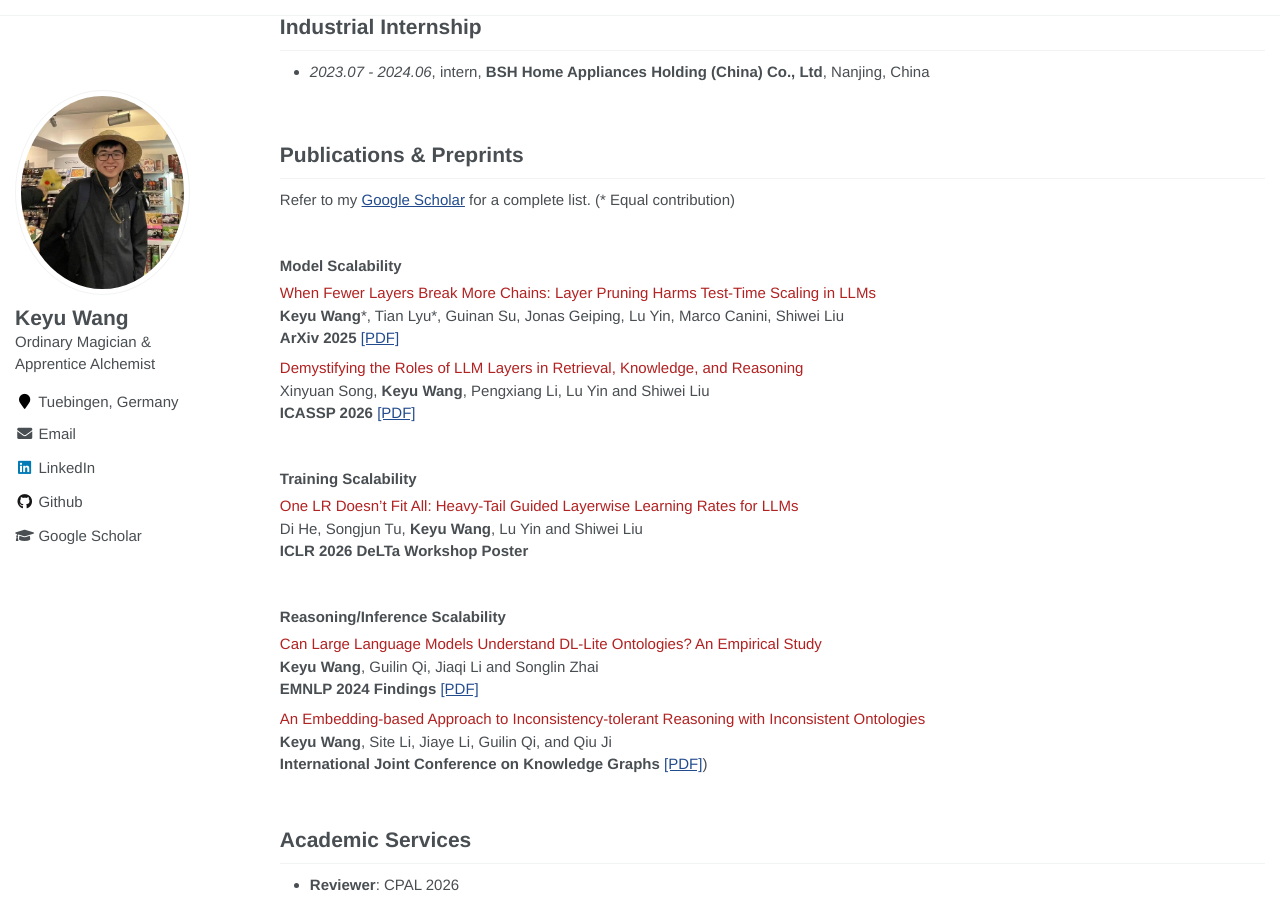
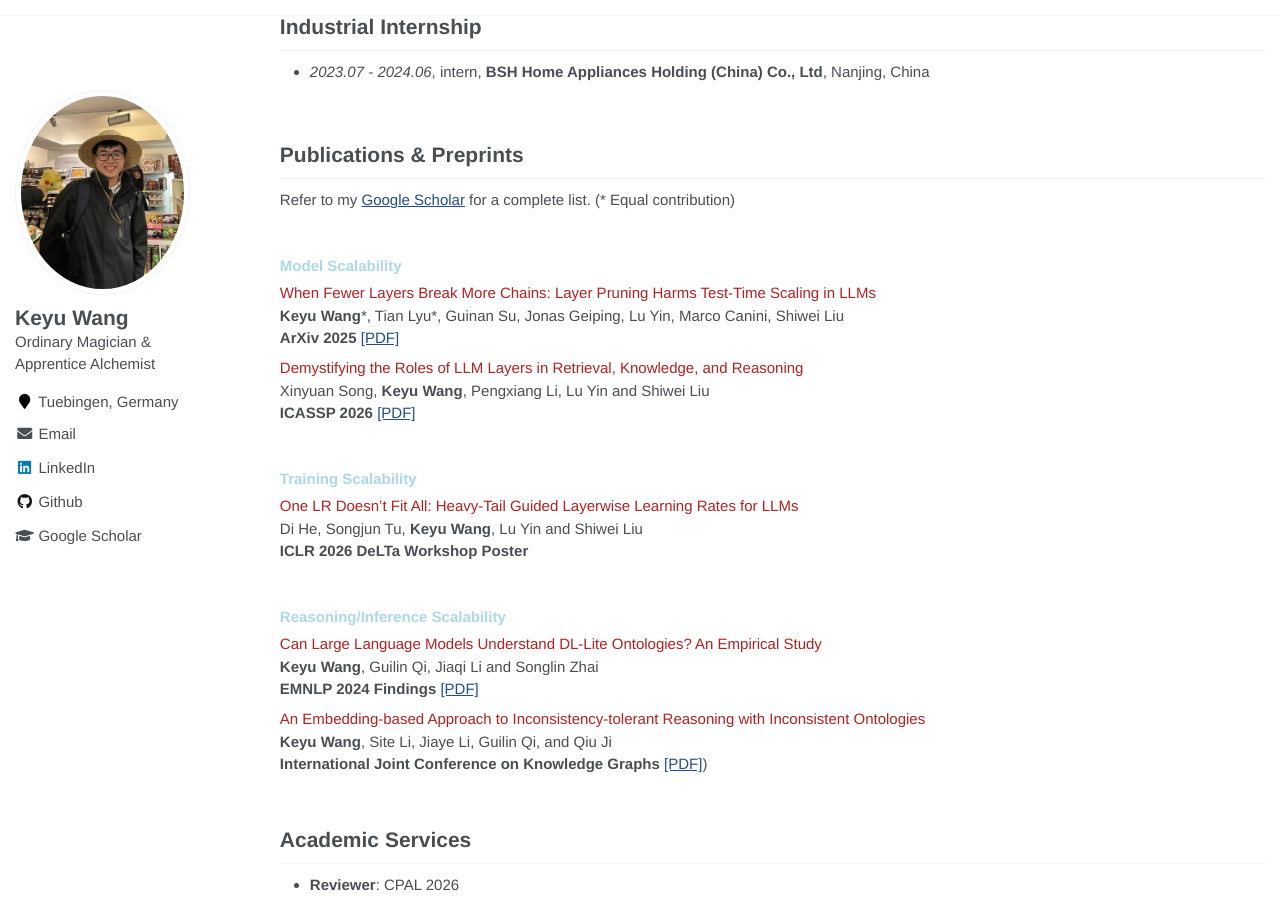
Before and after one commit to keyu-wang-2002/keyu-wang-2002.github.io, a Jekyll site: the page built from _pages/about.md, in a window 1280 px wide and 900 px high, scrolled down 685 px. Built offline with Jekyll 4.4.1, drawn with Linux system fonts in a browser that asks for light colours.

Commit message:
Update about.md

```diff
--- a/_pages/about.md
+++ b/_pages/about.md
@@ -52,7 +52,7 @@ Refer to my [Google Scholar](https://scholar.google.com/citations?view_op=list_w
 
 <br>
 
-#### Model Scalability
+#### <font color='LightBlue'>Model Scalability</font>
 <div class='paper-box-text' markdown="1">
 <font color='FireBrick'> When Fewer Layers Break More Chains: Layer Pruning Harms Test-Time Scaling in LLMs </font>
 **Keyu Wang**\*, Tian Lyu\*, Guinan Su, Jonas Geiping, Lu Yin, Marco Canini, Shiwei Liu \\
@@ -67,7 +67,7 @@ Xinyuan Song, **Keyu Wang**, Pengxiang Li, Lu Yin and Shiwei Liu \\
 
 <br>
 
-#### Training Scalability
+#### <font color='LightBlue'>Training Scalability</font>
 <div class='paper-box-text' markdown="1">
 <font color='FireBrick'> One LR Doesn’t Fit All: Heavy-Tail Guided Layerwise Learning Rates for LLMs </font>
 Di He, Songjun Tu, **Keyu Wang**, Lu Yin and Shiwei Liu \\
@@ -76,7 +76,7 @@ Di He, Songjun Tu, **Keyu Wang**, Lu Yin and Shiwei Liu \\
 
 <br>
 
-#### Reasoning/Inference Scalability
+#### <font color='LightBlue'>Reasoning/Inference Scalability</font>
 <div class='paper-box-text' markdown="1">
 <font color='FireBrick'> Can Large Language Models Understand DL-Lite Ontologies? An Empirical Study </font>
 **Keyu Wang**, Guilin Qi, Jiaqi Li and Songlin Zhai \\
```
